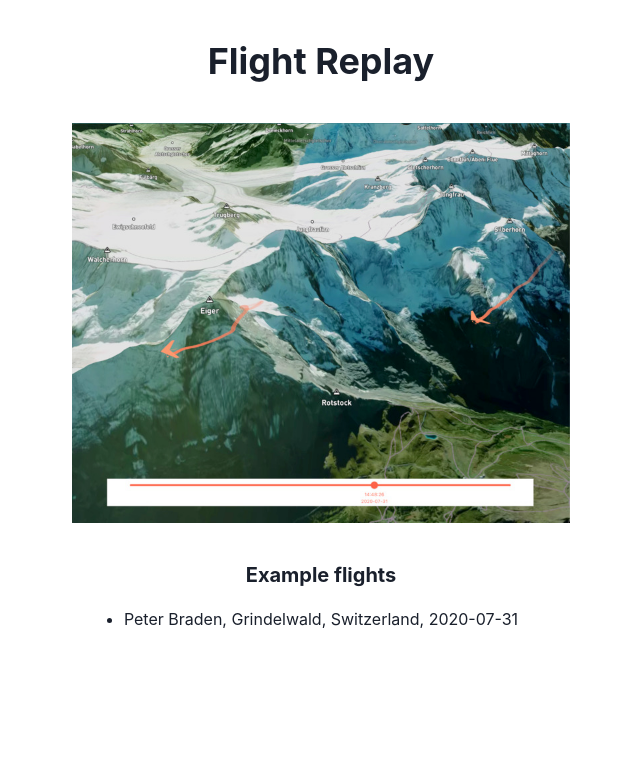
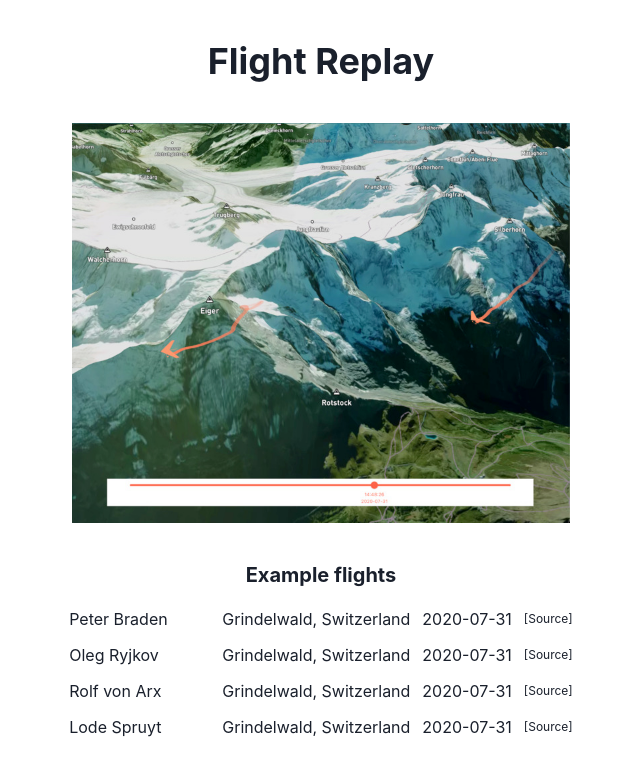
Before and after one commit to ilyabo/flight-replay, a Next.js app: page / in a window 1280 px wide. Shown: the top 776 px of the page, without its empty margins (319-959 px from the left). Built offline with nearby package versions, Linux system fonts and the light colour scheme.

Commit message:
Added more flights

```diff
--- a/components/FlightMap.tsx
+++ b/components/FlightMap.tsx
@@ -391,8 +391,8 @@ const FlightMap: FC<Props> = ({ data }) => {
         // zIndex={100}
       >
         <HStack spacing={5}>
-          <Button variant="ghost" color="tomato" onClick={handleTogglePlaying}>
-            {playing ? <FaPause /> : <FaPlay />}
+          <Button variant="ghost" size="lg" color="tomato" onClick={handleTogglePlaying}>
+            {playing ? <FaPause size={25} /> : <FaPlay size={25} />}
           </Button>
           <Slider
             value={timeScale(currentTime)}
--- a/examples.json
+++ b/examples.json
@@ -4,6 +4,31 @@
     "pilot": "Peter Braden",
     "location": "Grindelwald, Switzerland",
     "date": "2020-07-31",
-    "igcUrl": "https://storage.googleapis.com/flight-replay/2020-07-31-XTR-5E023E5C6A4C-01.igc"
+    "igcUrl": "https://storage.googleapis.com/flight-replay/2020-07-31-XTR-5E023E5C6A4C-01.igc",
+    "source": "https://www.xcontest.org/2020/world/en/flights/detail:peterbraden/31.07.2020/11:32"
+  },
+  {
+    "id": "f646b181-8128-4148-be97-094298a5aa4c",
+    "pilot": "Oleg Ryjkov",
+    "location": "Grindelwald, Switzerland",
+    "date": "2020-07-31",
+    "igcUrl": "https://storage.googleapis.com/flight-replay/2020-07-31-XCT-OLE-01.igc",
+    "source": "https://www.xcontest.org/2020/world/en/flights/detail:olegr/31.07.2020/11:16"
+  },
+  {
+    "id": "77a94ad0-05bf-48e5-abf6-f972771ee4f7",
+    "pilot": "Rolf von Arx",
+    "location": "Grindelwald, Switzerland",
+    "date": "2020-07-31",
+    "igcUrl": "https://storage.googleapis.com/flight-replay/2020-07-31_11.04_Grindelwald.igc",
+    "source": "https://www.xcontest.org/2020/world/en/flights/detail:raven/31.07.2020/09:04"
+  },
+  {
+    "id": "77f4813a-1ed9-40f4-a837-fcdd653ab6b6",
+    "pilot": "Lode Spruyt",
+    "location": "Grindelwald, Switzerland",
+    "date": "2020-07-31",
+    "igcUrl": "https://storage.googleapis.com/flight-replay/IGC9iAfDM.igc",
+    "source": "https://www.xcontest.org/2020/world/en/flights/detail:lode_spruyt/31.07.2020/09:08"
   }
 ]
--- a/pages/index.tsx
+++ b/pages/index.tsx
@@ -2,31 +2,12 @@ import type { NextPage } from 'next';
 import Head from 'next/head';
 import Image from 'next/image';
 import Link from 'next/link';
-import FlightMap from '../components/FlightMap';
-import { useEffect, useState } from 'react';
-import fetchIgc from '../lib/fetchIgc';
-import { MovementTrace } from '../types';
-import { Box, Heading, VStack } from '@chakra-ui/react';
+import React from 'react';
+import { Box, Grid, Heading, Text, VStack } from '@chakra-ui/react';
 import examples from '../examples.json';
 import screenshot from '../public/screenshot-sm.jpg';
 
 const Home: NextPage = () => {
-  // const [data, setData] = useState<MovementTrace[]>();
-  // useEffect(() => {
-  //   (async () => {
-  //     setData(
-  //       await Promise.all(
-  //         [
-  //           // './data/2020-07-31_11.04_Grindelwald.igc',
-  //           // './data/IGC9iAfDM.igc',
-  //           // './data/2020-07-31-XCT-OLE-01.igc',
-  //           './data/2020-07-31-XTR-5E023E5C6A4C-01.igc',
-  //         ].map(fetchIgc)
-  //       )
-  //     );
-  //   })();
-  // }, []);
-
   return (
     <>
       <Head>
@@ -34,26 +15,40 @@ const Home: NextPage = () => {
         <meta name="description" content="Flight Replay" />
       </Head>
 
-      <Box maxW="7xl" margin="auto" padding={10}>
+      <Box maxW="10xl" margin="auto" padding={10}>
         <VStack spacing={10}>
           <Heading size="xl">Flight Replay</Heading>
           <Box position="relative" maxWidth="100%" h={[200, 300, 400]} w={[300, 400, 500]}>
-            <Image
-              src={screenshot}
-              layout="fill"
-              objectFit="contain"
-              // width={2184} height={1754}
-            />
+            <Image src={screenshot} layout="fill" objectFit="contain" />
           </Box>
           <VStack spacing={5}>
             <Heading size="md">Example flights</Heading>
-            <ul>
+            <Grid
+              templateColumns="1.5fr 2fr min-content min-content"
+              gap={3}
+              alignItems="center"
+              cursor="pointer"
+              // fontSize="sm"
+            >
               {examples.map((d, i) => (
-                <li key={i}>
-                  <Link href={`/flight/${d.id}`}>{`${d.pilot}, ${d.location}, ${d.date}`}</Link>
-                </li>
+                <Box key={i} display="contents">
+                  <Link href={`/flight/${d.id}`}>
+                    <Box role="group" display="contents">
+                      <Text _groupHover={{ textDecoration: 'underline' }}>{d.pilot}</Text>
+                      <Text _groupHover={{ textDecoration: 'underline' }}>{d.location}</Text>
+                      <Text _groupHover={{ textDecoration: 'underline' }} whiteSpace="nowrap">
+                        {d.date}
+                      </Text>
+                    </Box>
+                  </Link>
+                  <Text whiteSpace="nowrap" fontSize="xs">
+                    <a href={d.source} target="_blank">
+                      [Source]
+                    </a>
+                  </Text>
+                </Box>
               ))}
-            </ul>
+            </Grid>
           </VStack>
         </VStack>
       </Box>
--- a/styles/globals.css
+++ b/styles/globals.css
@@ -5,3 +5,7 @@ body {
   font-family: -apple-system, BlinkMacSystemFont, Segoe UI, Roboto, Oxygen,
     Ubuntu, Cantarell, Fira Sans, Droid Sans, Helvetica Neue, sans-serif;
 }
+
+a:hover {
+  text-decoration: underline;
+}
```
